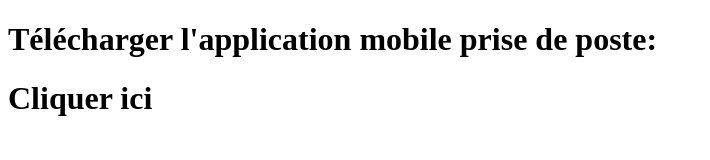
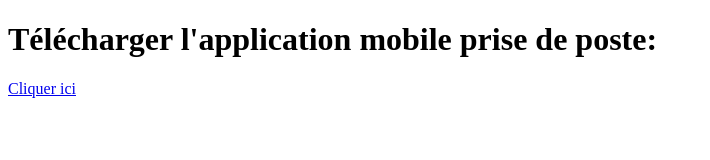
Before and after one commit to EthanTekB/CheckUpApk, a plain HTML site: page index.html in a window 1280 px wide. Shown: the whole page, without its empty margins (0-710 px from the left). Drawn offline with Linux system fonts and the light colour scheme.

Commit message:
[ADD] adjusted details

```diff
--- a/index.html
+++ b/index.html
@@ -5,6 +5,6 @@
 </head>
 <body>
     <h1>Télécharger l'application mobile prise de poste:</h1>
-    <h1 href="https://ethantekb.github.io/CheckUpApk/HAGD-CheckUpMobile.apk">Cliquer ici</h1>
+    <a href="https://ethantekb.github.io/CheckUpApk/HAGD-CheckUpMobile.apk">Cliquer ici</a>
 </body>
 </html>
```
